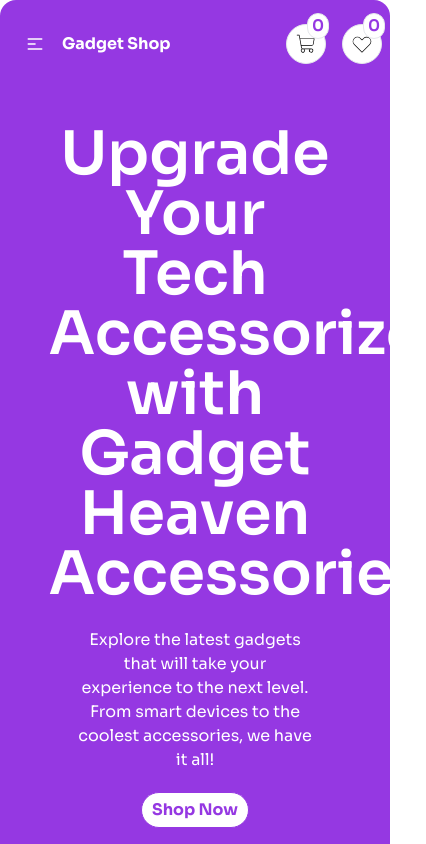
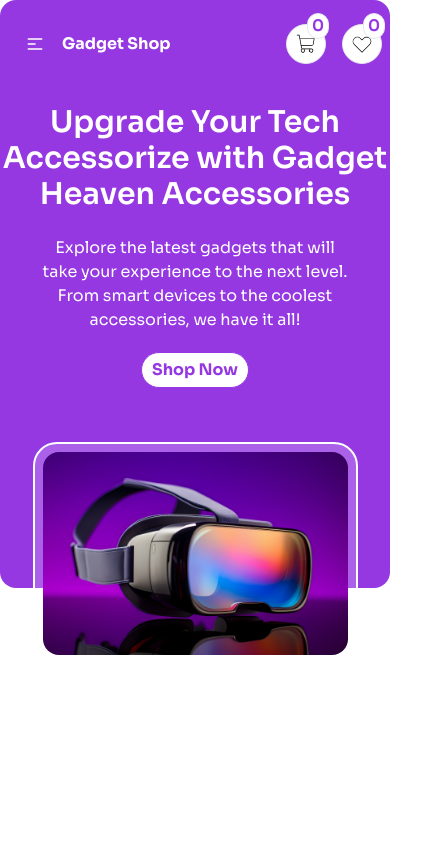
Before and after one commit to programming-hero-web-course-4/b10a8-gadget-heaven-abdullah107189, a React (Vite) app: page / in a window 390 px wide. Shown: the top 844 px of the page, 426 px wide, since content can reach past the window. Built offline with nearby package versions, Linux system fonts and the light colour scheme.

Commit message:
responsive banner section in home page

```diff
--- a/src/Components/Banner/Banner.jsx
+++ b/src/Components/Banner/Banner.jsx
@@ -3,14 +3,14 @@ import bgImage from '../../assets/banner.jpg'
 const Banner = () => {
     return (
         <div className=''>
-            <div className="bgPink py-10 pb-[320px] relative -top-1 rounded-b-2xl">
-                <div className="w-3/4 mx-auto space-y-6 text-center text-white">
-                    <h1 className="text-6xl font-semibold">Upgrade Your Tech Accessorize with Gadget Heaven Accessories</h1>
+            <div className="bgPink md:py-10 py-5 md:pb-[320px] pb-[200px] relative -top-1 rounded-b-2xl">
+                <div className="md:w-3/4 mx-auto space-y-6 text-center text-white">
+                    <h1 className="md:text-6xl text-3xl font-semibold">Upgrade Your Tech Accessorize with Gadget Heaven Accessories</h1>
                     <p className="w-4/5 mx-auto">Explore the latest gadgets that will take your experience to the next level. From smart devices to the coolest accessories, we have it all!</p>
                     <NavLink to="/dashboard"> <button className="pinkOutletBtn mt-5">Shop Now</button></NavLink>
                 </div>
             </div>
-            <div className='md:w-[1062px] md:h-[563px] mx-auto p-4 rounded-3xl bg-white/20 border-2 border-white relative -top-[280px]'>
+            <div className='md:w-[1062px] md:h-[563px] w-5/6 mx-auto md:p-4 p-2 rounded-3xl bg-white/20 border-2 border-white relative md:-top-[280px] -top-[150px]'>
                 <img className='w-full h-full object-cover rounded-2xl' src={bgImage} alt="" />
             </div>
         </div>
```
